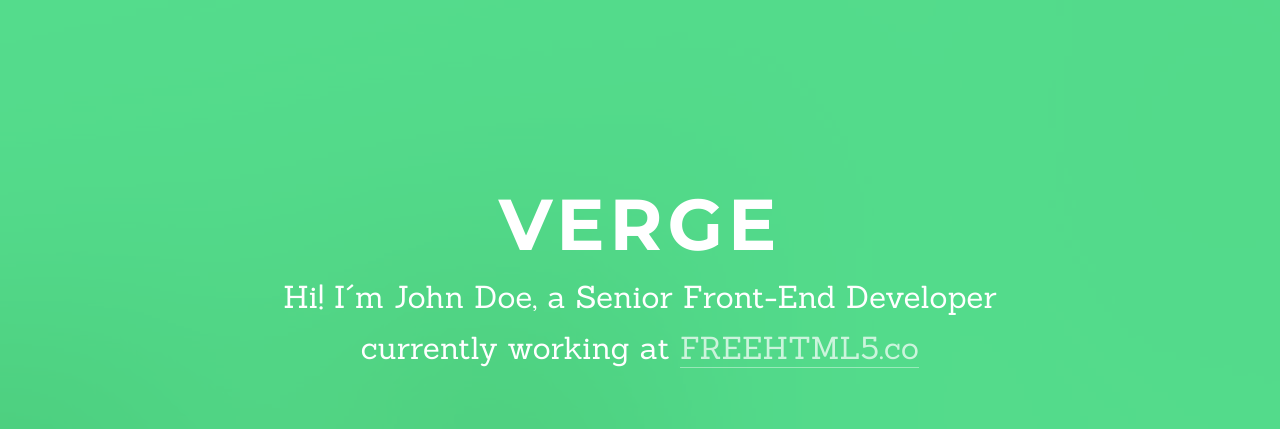
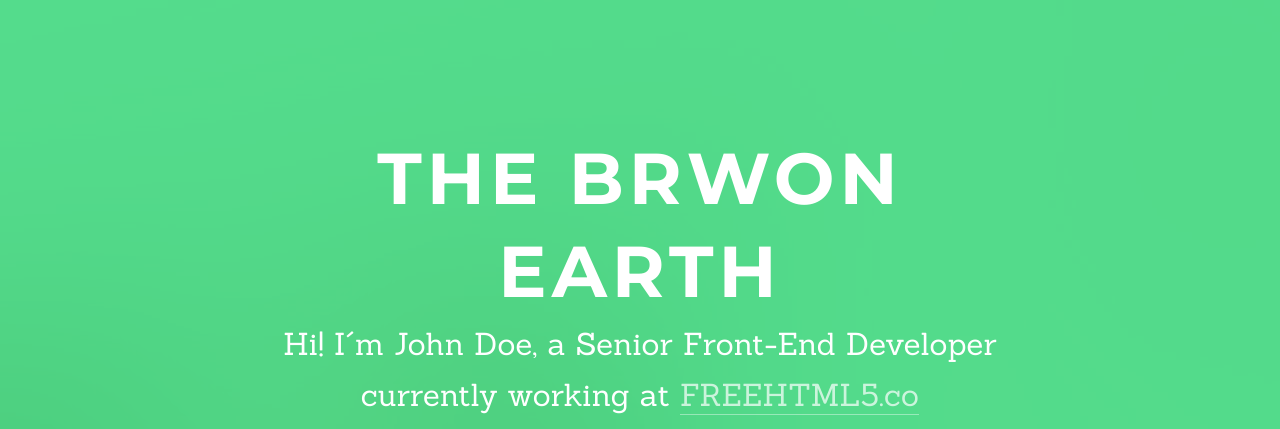
Before and after one commit to osabu/TheEarth, a plain HTML site: page index.html in a window 1280 px wide. Shown: the top 429 px of the page. Drawn offline with nearby package versions, Linux system fonts and the light colour scheme; a script that the page names is missing; files whose address does not match are found by name; a web font is replaced by a local one.

Commit message:
Update index.html

```diff
--- a/index.html
+++ b/index.html
@@ -71,7 +71,7 @@
 					<div class="fh5co-intro">
 						<div class="row">
 							<div class="col-md-8 col-md-offset-2 text-center">
-								<h1 class="fh5co-intro-lead animate-1 to-animate">Verge</h1>
+								<h1 class="fh5co-intro-lead animate-1 to-animate">The Brwon Earth</h1>
 								<h2 class="fh5co-intro-sub animate-2 to-animate">Hi! I&acute;m John Doe, a Senior Front-End Developer currently working at <a href="http://freehtml5.co" target="_blank">FREEHTML5.co</a></h2>
 								<p class="fh5co-social text-center" id="fh5co-intro-social">
 									<a href="#" class="to-animate"><i class="icon-facebook-with-circle"></i></a>
```
